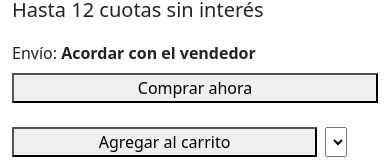
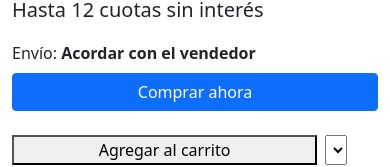
Before and after one commit to kevinfigueredo2000/React-Ruca-CoderHouse, a React (Create React App) app: page /productos/1 in a window 390 px wide. Shown: the part 201-368 px from the top of the page. Built offline with nearby package versions, Linux system fonts and the light colour scheme; no server answers; the database is empty.

Commit message:
Update BLatItemDetail.jsx

```diff
--- a/src/components/itemDetail/BLatItemDetail.jsx
+++ b/src/components/itemDetail/BLatItemDetail.jsx
@@ -42,13 +42,13 @@ export const BLatItemDetail = () => {
             <div className="col-sm-12 my-4">
                 <p className="nombreItem"><b>{product.name}</b></p>
                 <p><b>{product.marca}</b></p>
-                {/* <p className="estrellas">*****</p> */}
                 <span className="precio">{currency(product.price, { decimal: ',', separator: "." }).format()}</span><p className="cuotas">Hasta 12 cuotas sin interés</p>
                 <span className=" my-3 ">Envío:<b> Acordar con el vendedor</b></span>
-                <button className="my-2 w-100"><Link style={{ all: "unset" }} onClick={() => { clearAll() }}
-                    to={`https://api.whatsapp.com/send?phone=+541151212855&text=%C2%A1Hola!%20Estoy%20interesado%20en%20${(product.name) + "  Cantidad: " + (counter)}%20.`}
-                    target="_blank" rel="noopener noreferrer" >Comprar ahora</Link>
-                </button>
+                <Link to="/cart">
+                    <button className="my-2 w-100 btn btn-primary">
+                        Comprar ahora
+                    </button>
+                </Link>
                 <button className=" col-10 mb-2" onClick={handleClick}>Agregar al carrito</button>
                 <select name="quantity" onChange={(evt) => { setCounter(Number(evt.target.value)) }} className="col-sm-2 mt-3 ms-2" style={{ height: "30px" }} >
                     {prueba()}
@@ -60,11 +60,10 @@ export const BLatItemDetail = () => {
             <div className="col-sm-12 my-4">
                 <p className="nombreItem"><b>{product.name}</b></p>
                 <p><b>{product.marca}</b></p>
-                {/* <p className="estrellas">*****</p> */}
                 <span className="precio">{currency(product.price, { decimal: ',', separator: "." }).format()}</span><p className="cuotas">Hasta 12 cuotas sin interés</p>
                 <span className=" my-3 ">Envío:<b> Acordar con el vendedor</b></span>
                 <Link to="/cart">
-                    <button className="my-3 col-sm-10 col-10 btn_negro">
+                    <button className="my-3 col-sm-10 col-10 btn btn-primary">
                         Comprar ahora
                     </button>
                 </Link>
```
